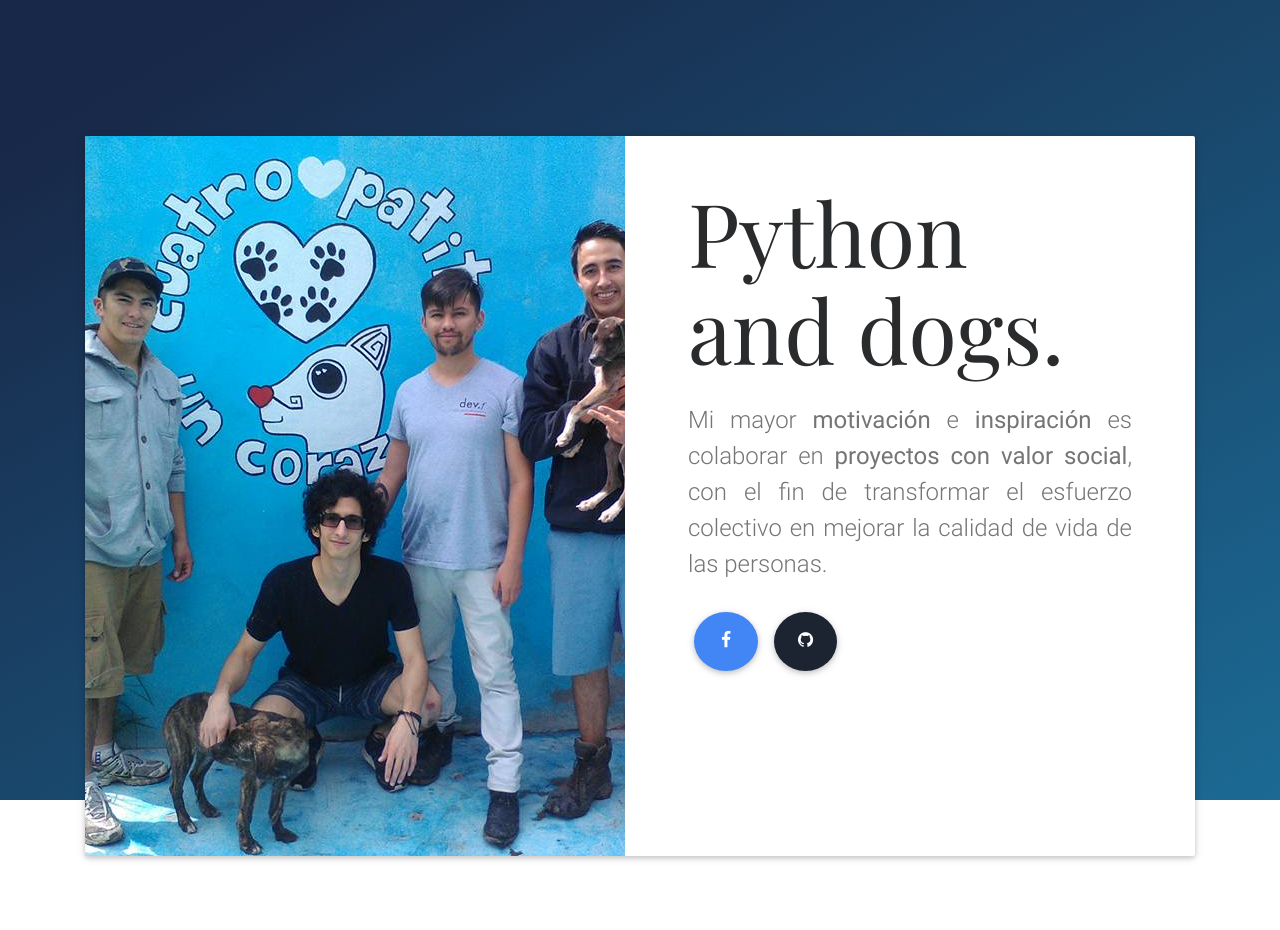
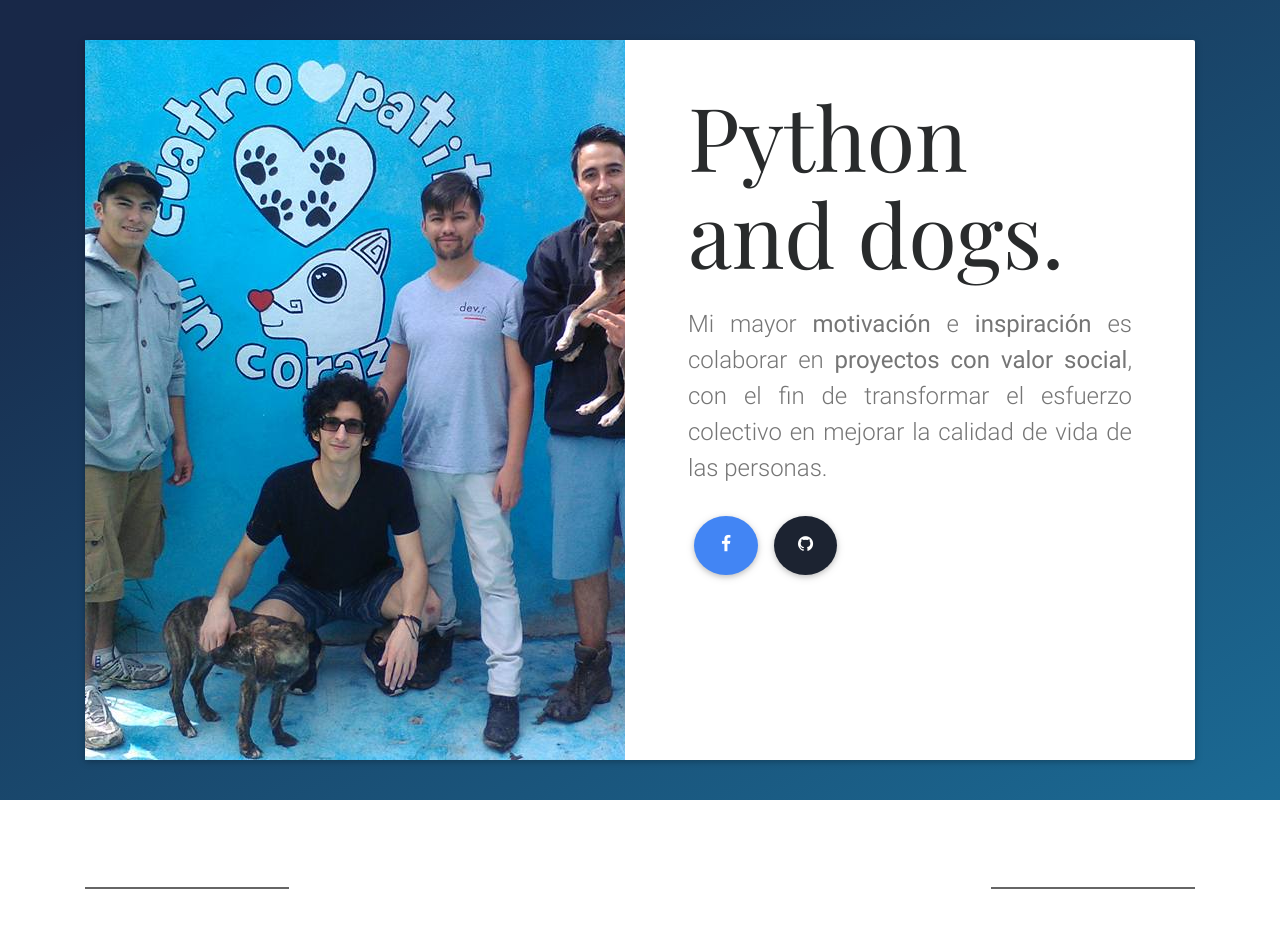
Before and after one commit to Gonzasestopal/gonzasestopal.github.io, a plain HTML site: page index.html in a window 1280 px wide. Shown: the top 930 px of the page. Drawn offline with nearby package versions, Linux system fonts and the light colour scheme.

Commit message:
fix: center presentation card

```diff
--- a/css/style.css
+++ b/css/style.css
@@ -1,5 +1,12 @@
+html,
+body {
+  margin: 0px;
+  height: 100%;
+}
+
+
 section {
-  height: 1024px;
+  height: 100%;
 }
 
 .overlay {
--- a/index.html
+++ b/index.html
@@ -16,7 +16,7 @@
 	<div class="overlay"></div>
 		<section>
 		 <div class="container flex-center">
-			<div class="jumbotron no-padding parent-width">
+			<div class="jumbotron no-margin no-padding parent-width">
 				<div class="row no-margin">
 				<div class="col no-padding no-overflow">
 					<div style="text-indent:-150px;">
```
